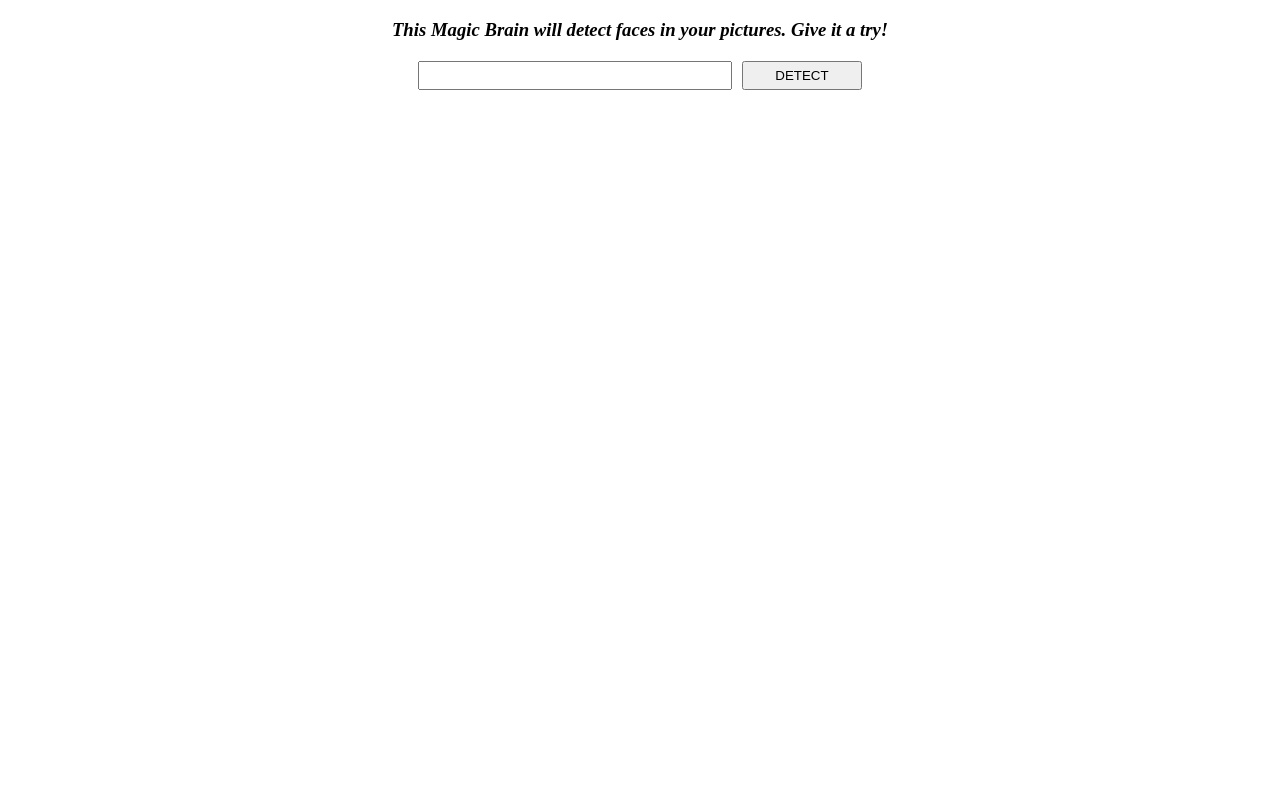
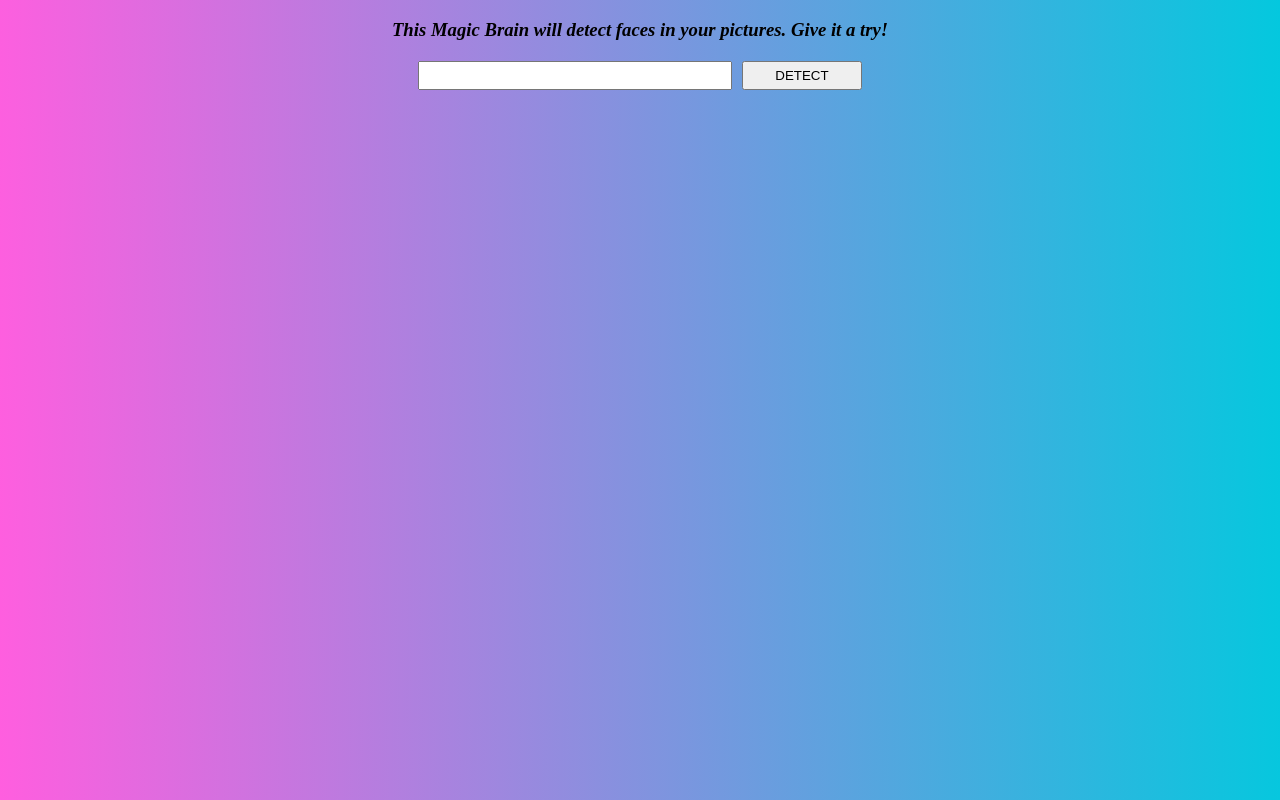
Before and after one commit to sarahmajeed/face-recognition-app, a React (Create React App) app: page /facedetect in a window 1280 px wide. Built offline with nearby package versions, Linux system fonts and the light colour scheme; what clarifai would draw is missing.

Commit message:
Further styling

```diff
--- a/src/App.js
+++ b/src/App.js
@@ -115,13 +115,20 @@ class App extends Component {
             />
           )}
         />
+        <Route
+          exact
+          path='/facedetect'
+          render={(routeProps) => (
+            <FaceDetection
+              onInputChange={this.onInputChange}
+              onButtonSubmit={this.onButtonSubmit}
+              box={this.state.box}
+              imageURL={this.state.imageURL}
+            />
+          )}
+        />
 
-        <FaceDetection
-          onInputChange={this.onInputChange}
-          onButtonSubmit={this.onButtonSubmit}
-          box={this.state.box}
-          imageURL={this.state.imageURL}
-        />
+
       </div>
     );
   }
--- a/src/Pages/FaceDetection/FaceDetection.scss
+++ b/src/Pages/FaceDetection/FaceDetection.scss
@@ -1,6 +1,12 @@
 // body {
 //   background: linear-gradient(89deg, #ff5edf 0%, #04c8de 100%);
 // }
+.body {
+  overflow: hidden;
+  height: 100vh;
+  background: linear-gradient(89deg, #ff5edf 0%, #04c8de 100%);
+
+}
 .particles {
   position: fixed;
   top: 0;
```
